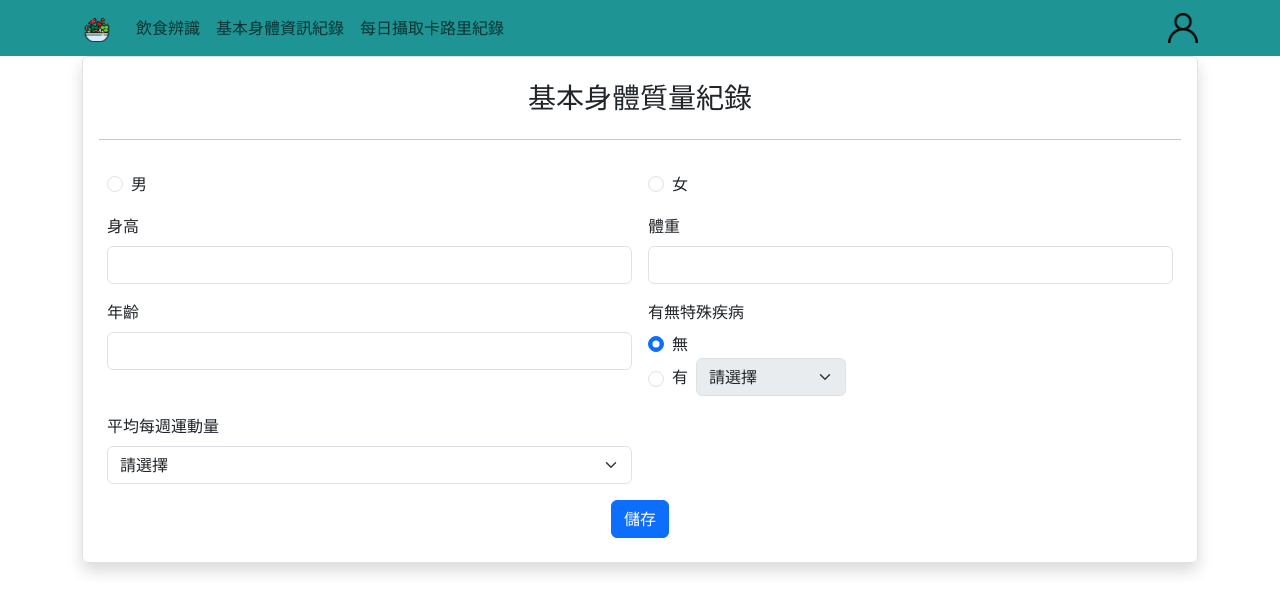
After one commit to chiusjennifer/DjangoProject, a Django app: page /record/ in a window 1280 px wide. The commit adds this page. Shown: the top 613 px of the page. Run offline with Django 5.2, Linux system fonts and the light colour scheme; some libraries are stand-ins or nearby versions.

Commit message:
前端更新

```diff
--- a/Usertest/settings.py
+++ b/Usertest/settings.py
@@ -40,6 +40,8 @@ INSTALLED_APPS = [
     "django.contrib.messages",
     "django.contrib.staticfiles",
     'user.apps.UserConfig',
+    "tw_food",
+    "widget_tweaks"
 ]
 
 MIDDLEWARE = [
--- a/Usertest/urls.py
+++ b/Usertest/urls.py
@@ -20,7 +20,7 @@ from django.urls import path
 
 from django.contrib.auth.views import LoginView
 
-from user.views import index_page, login_page, register_page, logout_page
+from user.views import index_page, login_page, register_page, logout_page, recognition_page, record_page
 
 app_name = 'users'
 
@@ -29,5 +29,7 @@ urlpatterns = [
     path("",index_page, name="index"),
     path("login/",login_page,name="login"),
     path("register/",register_page,name="register"),
-    path("logout",logout_page,name="logout"),
+    path("logout/",logout_page,name="logout"),
+    path("recognition/",recognition_page,name="recognition"),
+    path("record/",record_page,name="record"),
 ]
--- a/templates/base.html
+++ b/templates/base.html
@@ -8,17 +8,28 @@
 <script src="https://cdn.jsdelivr.net/npm/bootstrap@5.3.3/dist/js/bootstrap.bundle.min.js" integrity="sha384-YvpcrYf0tY3lHB60NNkmXc5s9fDVZLESaAA55NDzOxhy9GkcIdslK1eN7N6jIeHz" crossorigin="anonymous"></script>
 </head>
 <body>
- <nav class="navbar navbar-expand-lg bg-body-tertiary">
+{% load static %}
+<nav class="navbar navbar-expand-lg" style="background-color: #1E9494;">
         <div class="container">
-            <a class="navbar-brand" href="/">健康飲食嚮導</a>
+            <a class="navbar-brand" href="{% url 'index' %}">
+                 <img src="{% static 'img/salad.png' %}" alt="logo" width="30" height="24">
+            </a>
             <button class="navbar-toggler" type="button" data-bs-toggle="collapse" data-bs-target="#navbarNav">
                 <span class="navbar-toggler-icon"></span>
             </button>
             <div class="collapse navbar-collapse" id="navbarNav">
                 <ul class="navbar-nav">
-                    <li class="nav-item"><a class="nav-link" href="{% url 'register' %}">註冊</a></li>
-                    <li class="nav-item"><a class="nav-link" href="{% url 'login' %}">登入</a></li>
+                    <li class="nav-item"><a class="nav-link" href="{% url 'recognition' %}">飲食辨識</a></li>
+                    <li class="nav-item"><a class="nav-link" href="{% url 'record' %}">基本身體資訊紀錄</a></li>
+                    <li class="nav-item"><a class="nav-link" href="">每日攝取卡路里紀錄</a></li>
                 </ul>
+                <ul class="navbar-nav ms-auto"> <!-- 這裡加入 ms-auto 讓這些項目靠右 -->
+                    <li class="nav-item">
+                        <a href="{% url 'login' %}">
+                        <img src="{% static 'img/user.png' %}" alt="User Icon" width="30" height="30">
+                        </a>
+                </li>
+            </ul>
             </div>
         </div>
     </nav>
--- /dev/null
+++ b/templates/record.html
@@ -0,0 +1,77 @@
+{% extends 'base.html' %}
+{% block content %}
+    <div class="container">
+    <div class="border p-4 rounded shadow">
+    <form class="row g-3">
+        <h3 style="text-align: center">基本身體質量紀錄</h3>
+        <hr>
+        <div class="col-md-6">
+            <div class="form-check">
+            <input class="form-check-input" type="radio" name="flexRadioDefault" id="gender1">
+            <label class="form-check-label" for="gender1">男</label>
+</div>
+        </div>
+        <div class="col-md-6">
+                   <div class="form-check">
+            <input class="form-check-input" type="radio" name="flexRadioDefault" id="gender2">
+            <label class="form-check-label" for="gender2">女</label>
+</div>
+        </div>
+  <div class="col-md-6">
+    <label for="inputHeight" class="form-label">身高</label>
+    <input type="number" class="form-control" id="inputHeight">
+  </div>
+  <div class="col-md-6">
+    <label for="inputWeight" class="form-label">體重</label>
+    <input type="number" class="form-control" id="inputWeight">
+  </div>
+  <div class="col-md-6">
+    <label for="inputAge" class="form-label">年齡</label>
+    <input type="number" class="form-control" id="inputAge">
+  </div>
+  <div class="col-md-6">
+    <label for="inputDisease" class="form-label">有無特殊疾病</label>
+
+    <!-- 無 -->
+    <div class="form-check">
+        <input class="form-check-input" type="radio" name="diseaseOption" id="noDisease" onclick="toggleSelect()" checked>
+        <label class="form-check-label" for="noDisease">無</label>
+    </div>
+
+    <!-- 有 -->
+    <div class="form-check d-flex align-items-center">
+        <input class="form-check-input me-2" type="radio" name="diseaseOption" id="yesDisease" onclick="toggleSelect()">
+        <label class="form-check-label me-2" for="yesDisease">有</label>
+        <select id="diseaseSelect" class="form-select" style="width: 150px;" disabled>
+            <option value="">請選擇</option>
+            <option value="糖尿病">糖尿病</option>
+            <option value="高血壓">高血壓</option>
+            <option value="過敏">過敏</option>
+        </select>
+    </div>
+</div>
+  <div class="col-md-6">
+    <label for="inputCity" class="form-label">平均每週運動量</label>
+    <select id="diseaseSelect" class="form-select">
+            <option value="">請選擇</option>
+            <option value="輕度">輕度</option>
+            <option value="中度">中度</option>
+            <option value="重度">重度</option>
+        </select>
+  </div>
+  <div class="col-12" style="text-align: center">
+    <button type="submit" class="btn btn-primary">儲存</button>
+  </div>
+</form>
+    </div>
+    </div>
+    <script>
+function toggleSelect() {
+    let diseaseSelect = document.getElementById("diseaseSelect");
+    let yesDisease = document.getElementById("yesDisease");
+
+    // 當選擇 "有" 時啟用，選擇 "無" 時禁用
+    diseaseSelect.disabled = !yesDisease.checked;
+}
+</script>
+{% endblock %}
--- a/templates/users/login.html
+++ b/templates/users/login.html
@@ -1,6 +1,7 @@
 {% extends 'base.html' %}
 {% block content %}
-    <div class="container">
+    <div class="container-fluid">
+    <div class="border p-4 rounded shadow">
     <h3 class="text-center">登入</h3>
 <form method="POST" class="row g-3">
     {% csrf_token %}
@@ -21,4 +22,5 @@
     <p class= "text-center">{{message}}</p>
   {% endfor %}
     </div>
+    </div>
 {% endblock %}
--- a/user/views.py
+++ b/user/views.py
@@ -47,3 +47,11 @@ def register_page(request):
 def logout_page(request):
     logout(request)
     return redirect('login')
+
+
+def recognition_page(request):
+    return render(request, 'recognition.html')
+
+
+def record_page(request):
+    return render(request, 'record.html')
```
Also changed, not shown: templates/recognition.html (added, +10 -0 lines), templates/users/register.html (+38 -14 lines), user/static/img/salad.png (added), user/static/img/user.png (added).
